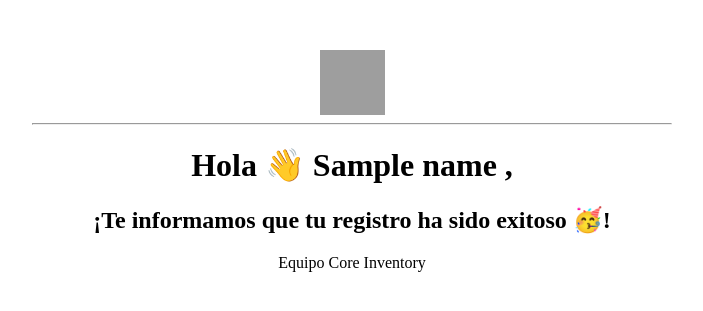
After one commit to JuanCarlos-27/Core-Inventory, a Django app: template core_inventory/templates/email.html in a window 1280 px wide. The commit adds this page. Shown: the top 311 px of the page, without its empty margins (288-991 px from the left). Run offline with Django 4.2, Linux system fonts and the light colour scheme; the template is opened without the code that fills it: most values are stand-ins (such as "Sample title", 1, 10 or a date in 2020); grey boxes are pictures that could not be loaded.

Commit message:
Login and Email confirmation

```diff
--- a/core_inventory/core_inventory/settings.py
+++ b/core_inventory/core_inventory/settings.py
@@ -134,6 +134,6 @@ DEFAULT_AUTO_FIELD = 'django.db.models.BigAutoField'
 
 EMAIL_HOST = 'smtp.googlemail.com'
 EMAIL_PORT = '587'
-EMAIL_HOST_USER = 'jcromero@misena.edu.co'
+EMAIL_HOST_USER = 'jcromero909@misena.edu.co'
 EMAIL_HOST_PASSWORD = 'JuanCarlos125789'
 EMAIL_USE_TLS = True
--- /dev/null
+++ b/core_inventory/templates/email.html
@@ -0,0 +1,37 @@
+<!DOCTYPE html>
+<html lang="es">
+    <head>
+        <style>
+          body{
+            margin: 0;
+            padding: 0;
+          }
+          .container{
+            width: 50%;
+            margin: auto;
+            margin-top:50px;
+            text-align: center;
+          }
+          .d-flex{
+            display:flex;
+            justify-content: center;
+          }
+          .text-center{
+            text-align: center;
+          }
+        </style>
+    </head>
+    <body>
+        <div class="container">
+            <div class="d-flex">
+                  <img src="https://i.postimg.cc/JhQQHQcF/logo.png" alt="logo" width="65px" height="65px">
+            </div>
+            <hr>
+            <h1 class="text-center pb-2">Hola 👋 {{name}} ,</h1>
+            <h2 class="text-center">¡Te informamos que tu registro ha sido exitoso 🥳!</h2>
+
+
+            <p class="text-center lead">Equipo Core Inventory</p>
+        <div>
+    </body>
+</html>
--- a/core_inventory/templates/register.html
+++ b/core_inventory/templates/register.html
@@ -4,6 +4,7 @@
 {% block content %}
 <div class="container register-form">
     <form action="" method="post" class="formulario" id="formulario">
+        {% csrf_token %}
         <h3>Registrar Usuario</h3>
         <hr>
         <div class="row">
```
Also changed, not shown: core_inventory/core_inventory/views.py (+49 -3 lines), core_inventory/db.sqlite3.
